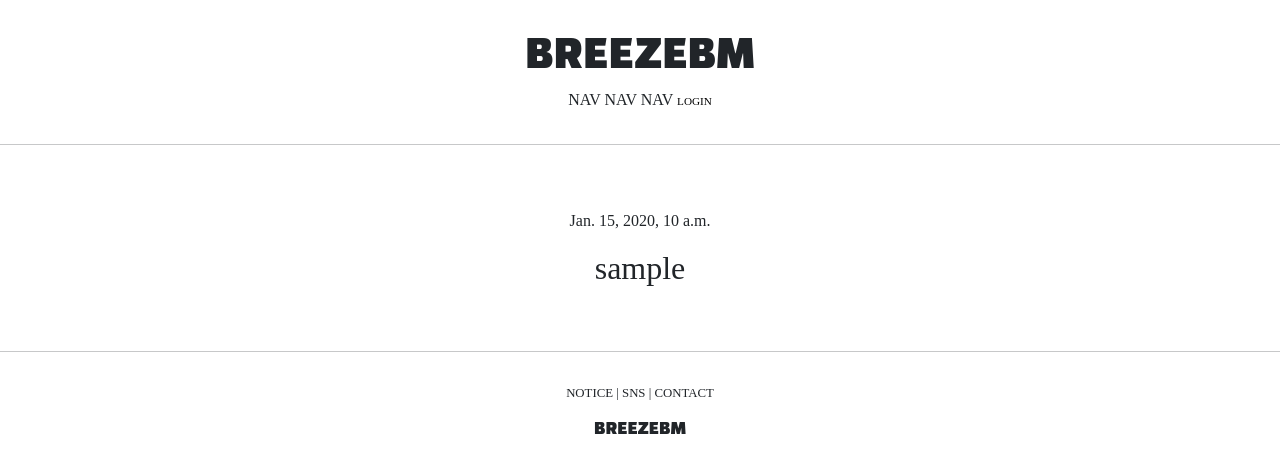
After one commit to BreezeBM/django-study, a Django app: page /account/detail/1 in a window 1280 px wide. The commit adds this page. Shown: the top 473 px of the page. Run offline with Django 4.2, Linux system fonts and the light colour scheme; tables that the repository leaves empty hold one stand-in row (values such as "Sample post"); some libraries are stand-ins or nearby versions; some web fonts are replaced.

Commit message:
feat: 24강 detail view를 활용해서 개인 페이지 작성

```diff
--- /dev/null
+++ b/breezebm/accountapp/templates/accountapp/detail.html
@@ -0,0 +1,18 @@
+{% extends 'base.html' %}
+
+
+{% block content %}
+
+<div>
+    <div style="text-align:center; max-width:500px; margin: 4rem auto;">
+        <p>
+            {{ target_user.date_joined }}
+        </p>
+        <h2 style="font-family: NanumSquareNeoExtraBold">
+            {{ target_user.username }}
+        </h2>
+    </div>
+</div>
+
+
+{% endblock %}
--- a/breezebm/accountapp/urls.py
+++ b/breezebm/accountapp/urls.py
@@ -1,7 +1,7 @@
 from django.contrib.auth.views import LoginView, LogoutView
 from django.urls import path
 
-from accountapp.views import hello_world, AccountCreateView
+from accountapp.views import hello_world, AccountCreateView, AccountDetailView
 
 app_name = "accountapp"
 
@@ -10,4 +10,5 @@ urlpatterns = [
     path("login/", LoginView.as_view(template_name="accountapp/login.html"), name="login"),
     path("logout/", LogoutView.as_view(), name="logout"),
     path("create/", AccountCreateView.as_view(), name="create"),
+    path("detail/<int:pk>", AccountDetailView.as_view(), name="detail"),
 ]
--- a/breezebm/accountapp/views.py
+++ b/breezebm/accountapp/views.py
@@ -3,7 +3,7 @@ from django.contrib.auth.models import User
 from django.http import HttpResponseRedirect
 from django.shortcuts import render
 from django.urls import reverse, reverse_lazy
-from django.views.generic import CreateView
+from django.views.generic import CreateView, DetailView
 
 from accountapp.models import HelloWorld
 
@@ -30,3 +30,9 @@ class AccountCreateView(CreateView):
     # class에서는 reverse_lazy만 사용 가능
     success_url = reverse_lazy("accountapp:hello_world")
     template_name = "accountapp/create.html"
+
+
+class AccountDetailView(DetailView):
+    model = User
+    context_object_name = "target_user"
+    template_name = "accountapp/detail.html"
--- a/breezebm/templates/header.html
+++ b/breezebm/templates/header.html
@@ -12,6 +12,9 @@
             <span style="font-size:0.7rem">LOGIN</span>
         </a>
         {% else %}
+        <a style="color:black; text-decoration:none" href="{% url 'accountapp:detail'  pk=user.pk %}">
+            <span style="font-size:0.7rem">MYPAGE</span>
+        </a>
         <a style="color:black; text-decoration:none" href="{% url 'accountapp:logout' %}?next={{ request.path }}">
             <span style="font-size:0.7rem">LOGOUT</span>
         </a>
```
